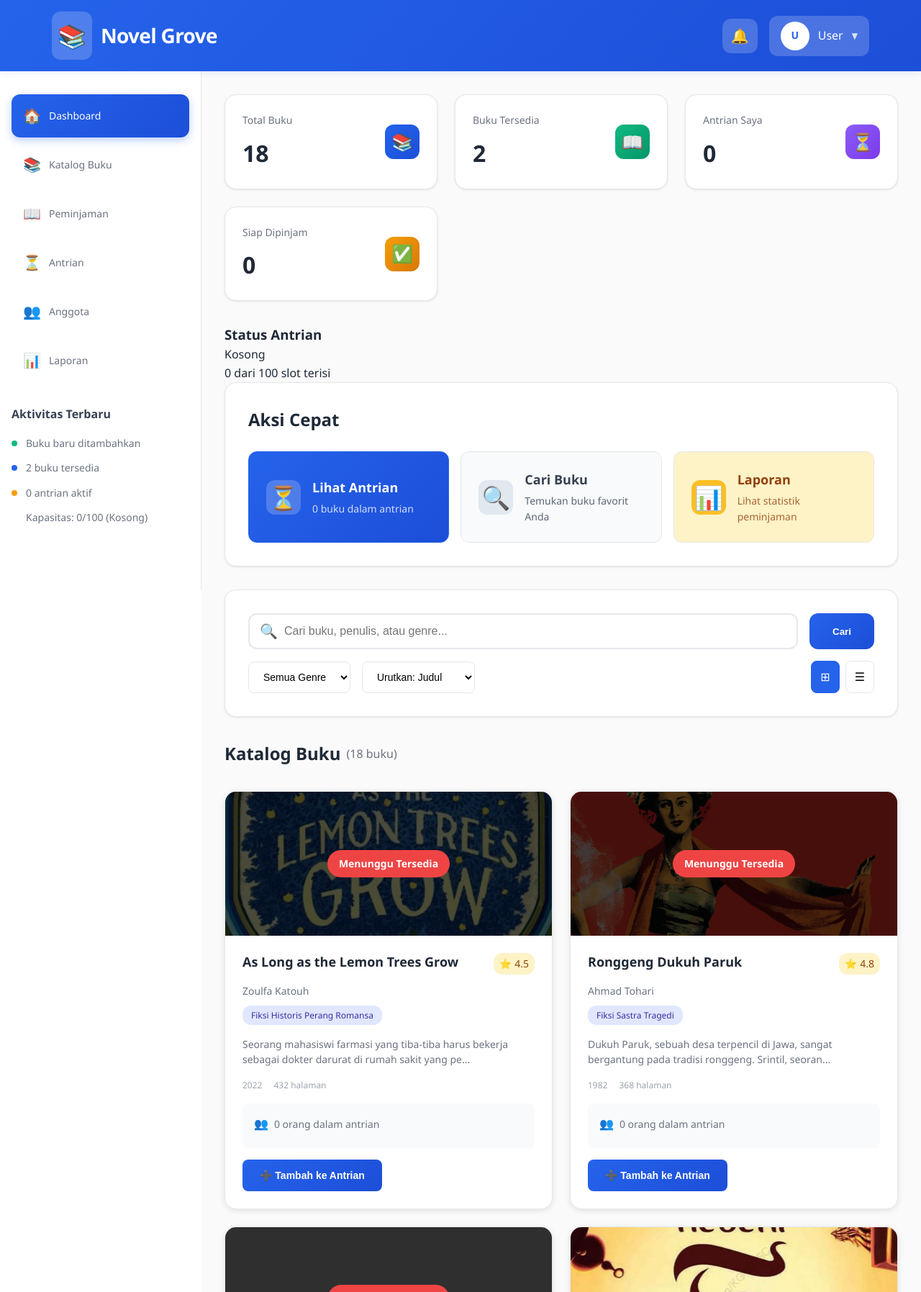
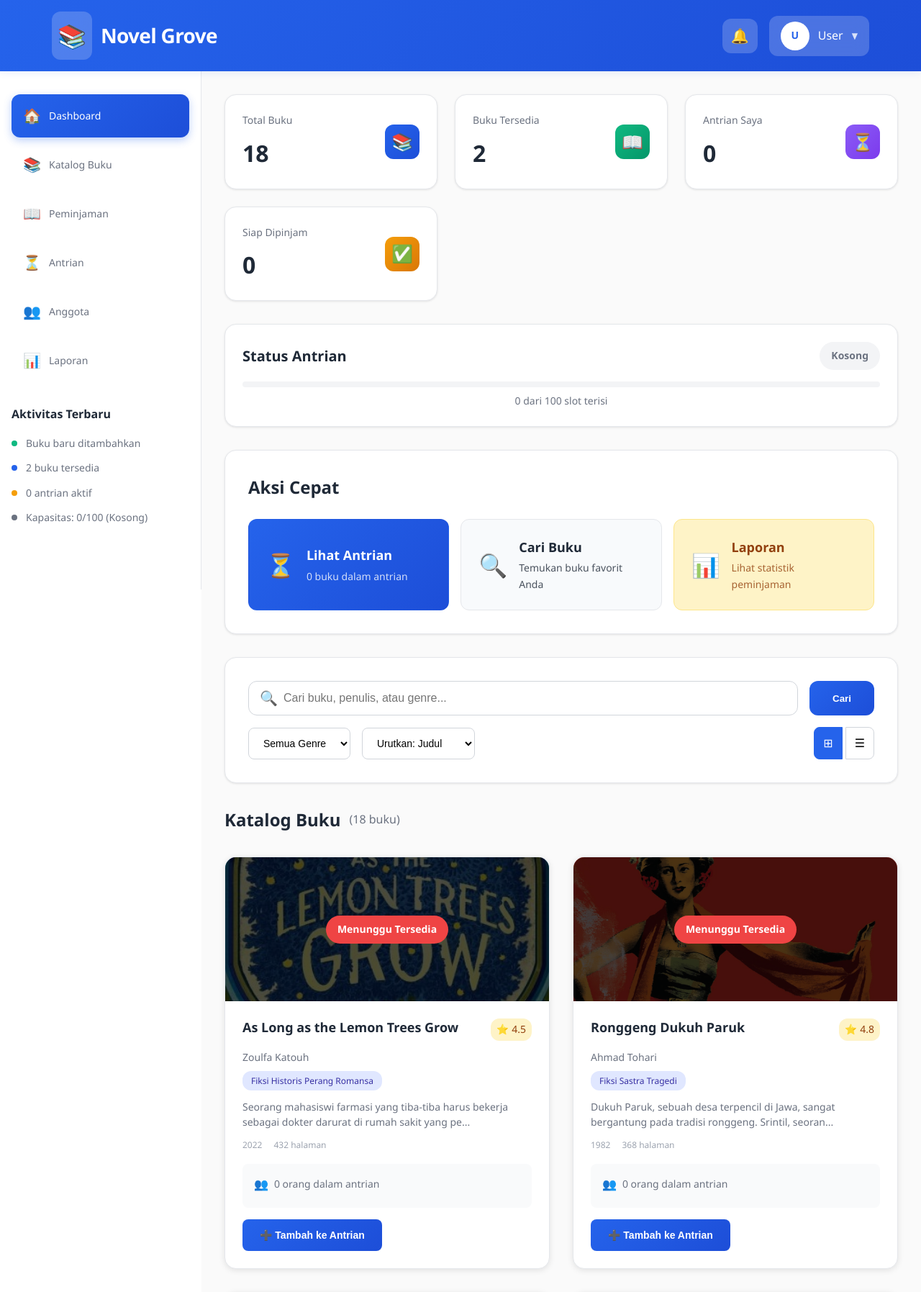
Before and after one commit to crashyet/psd-sistem-perpustakaan, a PHP site: page /src/dashboard.php in a window 1280 px wide. Shown: the top 1795 px of the page at 72% size. Run offline with PHP 8.4, Linux system fonts and the light colour scheme; grey boxes are pictures that could not be loaded.

Commit message:
Update css dashboard

```diff
--- a/css/style.css
+++ b/css/style.css
@@ -222,7 +241,7 @@ body {
 .recent-activity h3 {
   font-size: 1rem;
   font-weight: 600;
-  color: #374151;
+  color: #1f2937;
   margin-bottom: 1rem;
 }
 
@@ -250,14 +269,25 @@ body {
 .activity-dot.green {
   background: #10b981;
 }
+
 .activity-dot.blue {
   background: #2563eb;
 }
+
 .activity-dot.orange {
   background: #f59e0b;
 }
+
 .activity-dot.purple {
   background: #8b5cf6;
+}
+
+.activity-dot.red {
+  background: #ef4444;
+}
+
+.activity-dot.gray {
+  background: #6b7280;
 }
 
 /* Main Content */
@@ -371,14 +402,92 @@ body {
 .stat-icon.blue {
   background: linear-gradient(135deg, #2563eb 0%, #1d4ed8 100%);
 }
+
 .stat-icon.green {
   background: linear-gradient(135deg, #10b981 0%, #059669 100%);
 }
+
 .stat-icon.purple {
   background: linear-gradient(135deg, #8b5cf6 0%, #7c3aed 100%);
 }
+
 .stat-icon.orange {
   background: linear-gradient(135deg, #f59e0b 0%, #d97706 100%);
+}
+
+/* Queue Status Card */
+.queue-status-card {
+  background: white;
+  border-radius: 16px;
+  padding: 1.5rem;
+  margin-bottom: 2rem;
+  box-shadow: 0 1px 3px rgba(0, 0, 0, 0.1);
+  border: 1px solid #e5e7eb;
+}
+
+.status-header {
+  display: flex;
+  justify-content: space-between;
+  align-items: center;
+  margin-bottom: 1rem;
+}
+
+.status-header h3 {
+  font-size: 1.25rem;
+  font-weight: 600;
+  color: #1f2937;
+}
+
+.status-indicators {
+  display: flex;
+  gap: 0.5rem;
+}
+
+.status-indicator {
+  padding: 0.5rem 1rem;
+  border-radius: 20px;
+  font-size: 0.875rem;
+  font-weight: 600;
+}
+
+.status-indicator.empty {
+  background: #f3f4f6;
+  color: #6b7280;
+}
+
+.status-indicator.available {
+  background: #dcfce7;
+  color: #166534;
+}
+
+.status-indicator.full {
+  background: #fef2f2;
+  color: #dc2626;
+}
+
+.status-details {
+  margin-top: 1rem;
+}
+
+.capacity-bar {
+  width: 100%;
+  height: 8px;
+  background: #f3f4f6;
+  border-radius: 4px;
+  overflow: hidden;
+  margin-bottom: 0.5rem;
+}
+
+.capacity-fill {
+  height: 100%;
+  background: linear-gradient(135deg, #2563eb 0%, #1d4ed8 100%);
+  transition: width 0.3s ease;
+}
+
+.capacity-text {
+  font-size: 0.875rem;
+  color: #6b7280;
+  text-align: center;
 }
 
 /* Quick Actions */
@@ -418,17 +527,18 @@ body {
 .action-btn.primary {
   background: linear-gradient(135deg, #2563eb 0%, #1d4ed8 100%);
   color: white;
-  border-color: #2563eb;
+  border-color: transparent;
 }
 
 .action-btn.secondary {
   background: #f8fafc;
-  color: #374151;
+  color: #1f2937;
 }
 
 .action-btn.tertiary {
   background: #fef3c7;
   color: #92400e;
+  border-color: #fde68a;
 }
 
 .action-btn:hover {
@@ -438,23 +548,7 @@ body {
 
 .action-icon {
   font-size: 2rem;
-  width: 3rem;
-  height: 3rem;
-  display: flex;
-  align-items: center;
-  justify-content: center;
-  border-radius: 12px;
-  background: rgba(255, 255, 255, 0.2);
   flex-shrink: 0;
-}
-
-.action-btn.secondary .action-icon {
-  background: #e2e8f0;
-}
-
-.action-btn.tertiary .action-icon {
-  background: #fbbf24;
-  color: white;
 }
 
 .action-content h3 {
@@ -505,7 +599,7 @@ body {
 .search-input {
   width: 100%;
   padding: 0.875rem 1rem 0.875rem 3rem;
-  border: 2px solid #e5e7eb;
+  border: 1px solid #d1d5db;
   border-radius: 12px;
   font-size: 1rem;
   transition: all 0.3s ease;
@@ -623,27 +726,40 @@ body {
 
 .filter-select {
   padding: 0.75rem 1rem;
-  border: 1px solid #e5e7eb;
+  border: 1px solid #d1d5db;
   border-radius: 8px;
   background: white;
   font-size: 0.875rem;
   cursor: pointer;
+  transition: border-color 0.3s ease;
+}
+
+.filter-select:focus {
+  outline: none;
+  border-color: #2563eb;
 }
 
 .view-toggle {
   display: flex;
-  gap: 0.5rem;
+  gap: 0.25rem;
   margin-left: auto;
 }
 
 .view-btn {
   padding: 0.75rem;
-  border: 1px solid #e5e7eb;
+  border: 1px solid #d1d5db;
   background: white;
-  border-radius: 8px;
   cursor: pointer;
   font-size: 1rem;
   transition: all 0.3s ease;
+}
+
+.view-btn:first-child {
+  border-radius: 8px 0 0 8px;
+}
+
+.view-btn:last-child {
+  border-radius: 0 8px 8px 0;
 }
 
 .view-btn.active {
@@ -663,7 +779,7 @@ body {
   color: #1f2937;
   display: flex;
   align-items: center;
-  gap: 0.5rem;
+  gap: 0.75rem;
 }
 
 .results-count {
@@ -676,7 +792,7 @@ body {
 .books-grid {
   display: grid;
   grid-template-columns: repeat(auto-fill, minmax(300px, 1fr));
-  gap: 1.5rem;
+  gap: 2rem;
 }
 
 .books-grid.list-view {
@@ -792,14 +908,14 @@ body {
   font-size: 0.75rem;
   font-weight: 500;
   display: inline-block;
-  margin-bottom: 1rem;
+  margin-bottom: 0.75rem;
 }
 
 .book-description {
   color: #6b7280;
   font-size: 0.875rem;
   line-height: 1.5;
-  margin-bottom: 1rem;
+  margin-bottom: 0.75rem;
 }
 
 .book-meta {
```
Also changed, not shown: other parts of css/style.css (+92 -38 lines).
